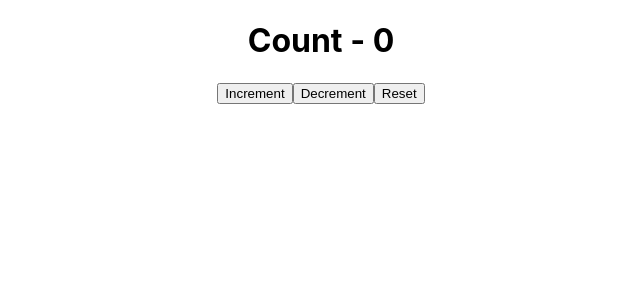
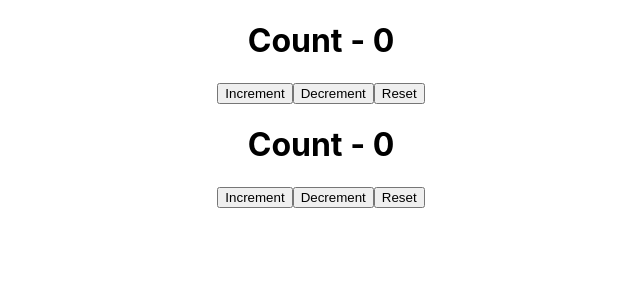
Before and after one commit to x-farzan/CodeEvolution-React-basics, a React (Create React App) app: page / in a window 1280 px wide. Shown: the top 300 px of the page, without its empty margins (319-959 px from the left). Built offline with nearby package versions, Linux system fonts and the light colour scheme.

Commit message:
Multiple useReducers

```diff
--- a/src/App.js
+++ b/src/App.js
@@ -48,14 +48,16 @@ import AxiosWithUseEffect from "./components/AxiosWithUseEffect";
 import ComponentX from "./components/ComponentX";
 import React, { useContext } from "react";
 import UseReducer from "./components/UseReducer";
+import MultipleUseReducers from "./components/MultipleUseReducers";
 
 export const UserContext = React.createContext();
 
 function App() {
   return (
     <div className="App">
-
-      <UseReducer />
+      {/* UseReducer() and MultipleUseReducers with same reducer function */}
+      {/* <UseReducer /> */}
+      <MultipleUseReducers />
 
       {/* <UserContext.Provider value={{ name: "Farzan" }}>
         <ComponentX />
--- /dev/null
+++ b/src/components/MultipleUseReducers.js
@@ -0,0 +1,63 @@
+import React, { useReducer } from "react";
+
+// Reducer is also for state management
+//      1.  useReducer(reducer, initialState)
+//      2.  const newState = reducer(state, action)
+//      3.  const [ state, dispatch ] = useReducer(reducer, initialState)
+
+// Step 2
+const initialState = {
+  initialCount: 0,
+};
+const reducer = (state, action) => {
+  switch (action.type) {
+    case "increment":
+      return state + action.increment;
+    case "decrement":
+      return state - action.increment;
+    case "reset":
+      return initialState.initialCount;
+    default:
+      return state;
+  }
+};
+
+function MultipleUseReducer() {
+  // Step 1 and 3
+  const [state, dispatch] = useReducer(reducer, initialState.initialCount);
+  const [stateTwo, dispatchTwo] = useReducer(
+    reducer,
+    initialState.initialCount
+  );
+  return (
+    <div>
+      <div>
+        <h1>Count - {state}</h1>
+        <button onClick={() => dispatch({ type: "increment", increment: 5 })}>
+          Increment
+        </button>
+        <button onClick={() => dispatch({ type: "decrement", increment: 1 })}>
+          Decrement
+        </button>
+        <button onClick={() => dispatch({ type: "reset" })}>Reset</button>
+      </div>
+
+      <div>
+        <h1>Count - {stateTwo}</h1>
+        <button
+          onClick={() => dispatchTwo({ type: "increment", increment: 5 })}
+        >
+          Increment
+        </button>
+        <button
+          onClick={() => dispatchTwo({ type: "decrement", increment: 1 })}
+        >
+          Decrement
+        </button>
+        <button onClick={() => dispatchTwo({ type: "reset" })}>Reset</button>
+      </div>
+    </div>
+  );
+}
+
+export default MultipleUseReducer;
```
